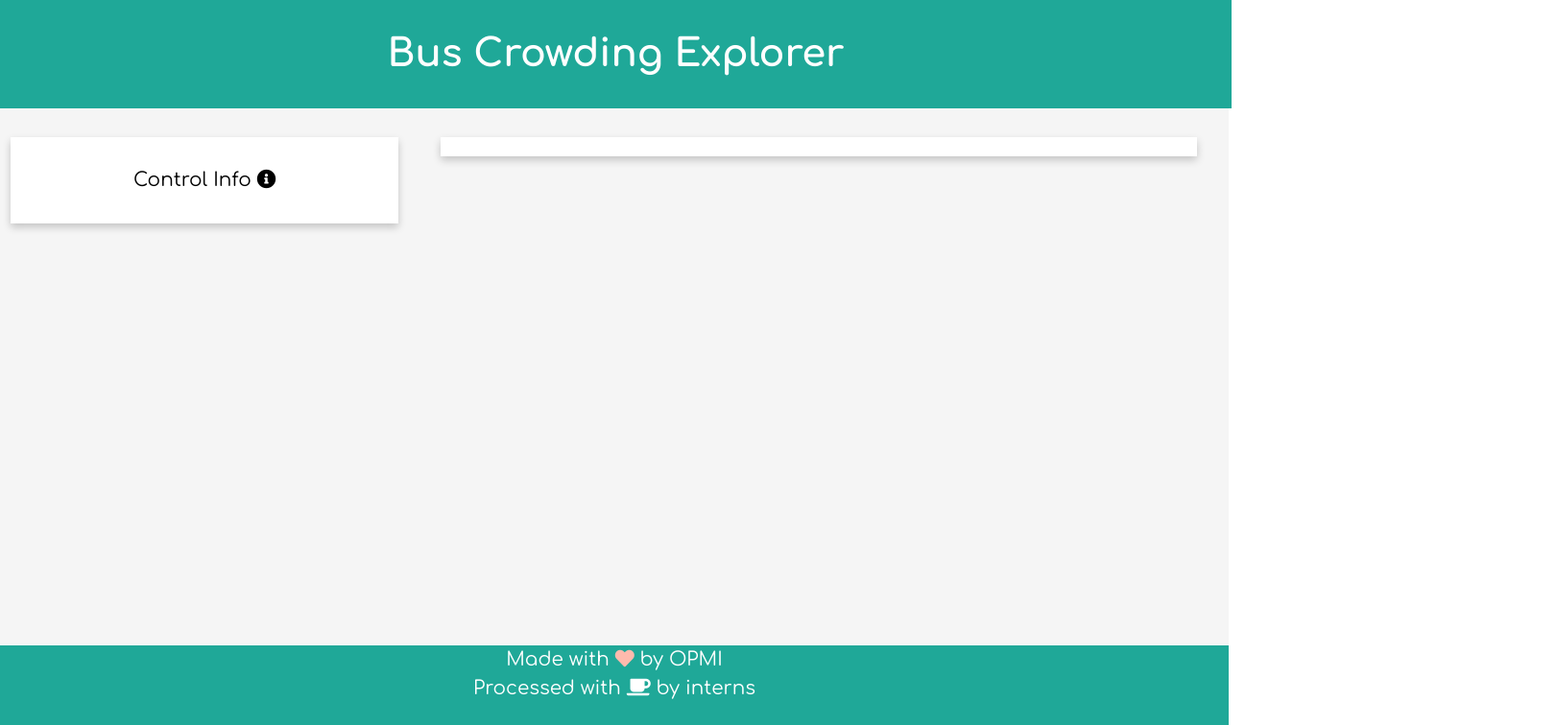
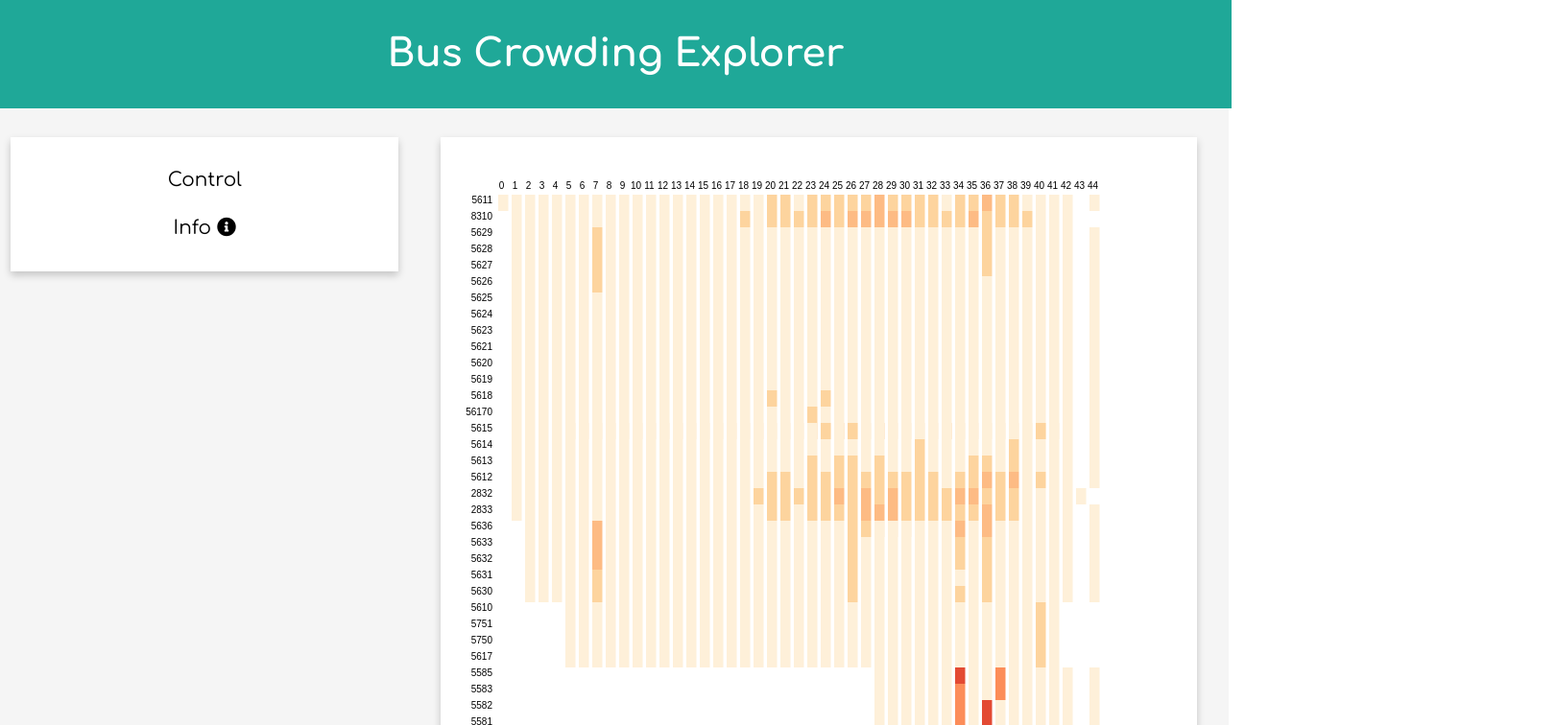
Before and after one commit to vlingenfelter/BusCrowdingExplorer, a plain HTML site: page index.html in a window 1280 px wide. Shown: the top 756 px of the page at 96% size, 1621 px wide, since content can reach past the window. Drawn offline with nearby package versions, Linux system fonts and the light colour scheme.

Commit message:
add the heatmap

```diff
--- a/index.html
+++ b/index.html
@@ -17,13 +17,18 @@
   </header>
 
   <main>
-    <div class="col-12">
+    <div class="col-12 row">
+      <!-- Control Panel -->
       <div class="col-4 panel real" >
         <div class="card real">
           <p>
             <span>Control</span>
+          </p>
+
+            <p>
+
             <!-- Trigger/Open The Modal -->
-            <a id="infoBtn"> Info <i class="fa fa-info-circle"></i></a>
+            <a id="infoBtn" style="justify:right"> Info <i class="fa fa-info-circle"></i></a>
 
             <!-- The Modal -->
             <div id="infoModal" class="modal">
@@ -31,19 +36,20 @@
               <!-- Modal content -->
               <div class="modal-content">
                 <span class="close">&times;</span>
-                <p>Some text in the Modal..</p>
+                <h2>What is Crowding?</h2>
+                <p>
+                   This will explain what crowding is.
+                </p>
               </div>
-          </p>
-
-
-
+              </p>
           </div>
         </div>
       </div>
 
-
-      <div class="col-8 panel real">
-        <div class="card real">
+      <!-- SVG -->
+      <div class="col-8 panel real" >
+        <div class="card real" id="chart-container">
+          <div id="chart"></div>
         </div>
       </div>
     </div>
@@ -56,7 +62,7 @@
         by <a style="color:white;" href="http://www.mbtabackontrack.com">OPMI</a>
         <br />
       Processed with <i class="fas fa-coffee"></i> by
-      <a style="color:white;" href="https://www.violetlingenfelter.com">interns</a>
+      <a style="color:white;" href="https://github.com/vlingenfelter/BusCrowdingExplorer">interns</a>
     </p>
     </div>
     </footer>
@@ -64,4 +70,5 @@
 </body>
 <script src="http://d3js.org/d3.v3.min.js"></script>
 <script src="page-layout.js"></script>
+<script src="viz.js"></script>
 </html>
--- a/style.css
+++ b/style.css
@@ -10,7 +10,7 @@
   --color-dark-background: #303030;
   --color-dark-cards: #424242;
   --color-dark-text: white;
-  /* light scheme (what if analysis) colors */
+  /* light scheme (for real data) colors */
   --color-light-background: #f5f5f5;
   --color-light-cards: white;
   --color-light-text: black;
@@ -38,6 +38,14 @@
   .col-10 {width: 83.33%;}
   .col-11 {width: 91.66%;}
   .col-12 {width: 100%;}
+
+  .row {
+    display:flex;
+  }
+
+  [class*="col-"] {
+    width: flex: 1;
+  }
 }
 
 body {
@@ -47,7 +55,7 @@ body {
   height: 100%;
   width: 100%;
 }
-main { height: inherit;}
+main { }
 header { background-color: var(-color--teal); }
 
 .title {
@@ -100,7 +108,7 @@ a:hover{
 .panel {
   float:left;
   text-align: center;
-  height: 70vh;
+  height: inherit;
 }
 /* */
 .panel.real { background-color: var(--color-light-background);}
--- /dev/null
+++ b/viz.js
@@ -0,0 +1,203 @@
+// Viz.js
+// ===============
+
+// Declare initial variables
+// -------------------------
+// find width of view
+var w = window.innerWidth || document.documentElement.clientWidth || document.body.clientWidth;
+w = w * .9;
+// define margin
+var margin = {
+    top: 50,
+    right: 50,
+    bottom: 150,
+    left: 50
+  },
+  width = w - margin.left - margin.right,
+  height = 1000 - margin.top - margin.bottom,
+
+  // make an array of colors
+  colors = ["#B30000", "#E34A33", "#FC8D59", "#FDBB84", "#FDD49E", "#FEF0D9"].reverse(),
+  buckets = colors.length,
+
+  // TO DO:
+  // abstract this so that it finds this based on given data
+  // days ----> stop IDs that populate y axis labels
+  days = [5611, 8310, 5629, 5628, 5627, 5626, 5625, 5624, 5623, 5621, 5620, 5619, 5618, 56170, 5615, 5614, 5613, 5612, 2832, 2833, 5636,
+    5633, 5632, 5631, 5630, 5610, 5751, 5750, 5617, 5585, 5583, 5582, 5581, 5580, 5579, 5578, 45581, 5605, 5547, 5590, 5589, 5588, 5587,
+    5650, 5609, 5607, 5606, 5603, 5602, 5601, 5600, 5599, 5598, 5597, 5596, 5595, 5594, 5593, 5592, 5591, 2829, 5586, 5546, 5544, 5543,
+    5542, 5541, 5540, 5539, 5538, 5537
+  ],
+  // Does this need to be abstracted? will we want this to be consistent or based on data?
+  // ASK AP
+  // times ----> the half hours that data is aggregated to
+  times = ["4:30:00", "5:00:00", "5:30:00", "6:00:00", "6:30:00", "7:00:00", "7:30:00", "8:00:00", "8:30:00", "9:00:00", "9:30:00",
+    "10:00:00", "10:30:00", "11:00:00", "11:30:00", "12:00:00", "12:30:00", "13:00:00", "13:30:00", "14:00:00", "14:30:00", "15:00:00",
+    "15:30:00", "16:00:00", "16:30:00", "17:00:00", "17:30:00", "18:00:00", "18:30:00", "19:00:00", "19:30:00", "20:00:00", "20:30:00",
+    "21:00:00", "21:30:00", "22:00:00", "22:30:00", "23:00:00", "23:30:00", "24:00:00", "24:30:00", "25:00:00", "25:30:00", "26:00:00",
+    "26:30:00"
+  ],
+  // the sizes that the grid will be
+  gridSizeX = Math.floor(width / days.length),
+  gridSizeY = Math.floor(height / times.length),
+  // datasets to pull from (to be replaced by back end)
+  datasets = ["heatmap/111.tsv", "data.tsv"];
+
+
+// heatmapChart: data (tsv) ---> svg
+// renders the heatmap
+var heatmapChart = function(tsvFile) {
+  // read the tsv
+  d3.tsv(tsvFile,
+    // accessor
+    function(d) {
+      return {
+        day: +d.stop_id,
+        hour: d.halfhour,
+        value: (+d.paxhoursuncomfortable) / (+d.paxhourstotal)
+      };
+    },
+    // call back
+    function(error, data) {
+
+      // make svg in the chart div
+      var svg = d3.select("#chart").append("svg")
+        .attr("width", width + margin.left + margin.right)
+        .attr("height", height + margin.top + margin.bottom)
+        .append("g")
+        .attr("transform", "translate(" + margin.left + "," + margin.top + ")");
+
+      // create group for stop ID labels
+      var dayLabelsGroup = svg.append("g");
+      var dayLabels = dayLabelsGroup.selectAll(".dayLabel")
+        .data(days)
+        .enter().append("text")
+        // anonymous function
+        // TO DO: either get rid of this or make it a real function
+        .text(function(d) {
+          return d;
+        })
+        .attr("x", 0)
+        .attr("y", function(d, i) { // stop id, position ---> where on grid it goes
+          return i * gridSizeY;
+        })
+        .style("text-anchor", "end")
+        .attr("transform", "translate(-6," + gridSizeX / 1.5 + ")");
+
+      // create group for x axis labels
+      // important for refresh function used for resizing
+      var timeLabelsGroup = svg.append('g').classed('x', true);
+      var timeLabels = timeLabelsGroup.selectAll(".timeLabel")
+        .data(times)
+        .enter().append("text")
+        .text(function(d, i) { // right now it's just showing position not time seg
+          return i;
+        })
+        .attr("x", function(d, i) { // time seg, position ---> where on grid it goes
+          return i * gridSizeX;
+        })
+        .attr("y", 0)
+        .style("text-anchor", "middle")
+        .attr("transform", "translate(" + gridSizeX / 4 + ", -6)")
+        // give each text element the .xLab class
+        .classed('xLab', true);
+
+
+      // find distinct stop ids in the data
+      const distinctStopID = [...new Set(data.map(x => x.day))];
+      // find distinct half hours in the data
+      const distinctHalfhour = [...new Set(data.map(x => x.hour))];
+      // for testing:
+      // console.log(distinctHalfhour);
+      // console.log(distinctStopID);
+
+      // give each piece of data it's coordinates
+      data.map(function(d) {
+        d.day = 1 + distinctStopID.indexOf(d.day);
+        d.hour = 1 + distinctHalfhour.indexOf(d.hour);
+        // remove NaN values and give them "0"
+        // TO DO:
+        // replace empty values with little arrows
+        if (isNaN(d.value)) {
+          d.value = 0;
+        }
+      })
+      // store this data in a global variable for testing
+      // get rid of this eventually
+      // refresh is dependent on this
+      thisData = data;
+
+      // scale the colors based on quantiles in the data
+      // check with Anna to see if this is best approach
+      var colorScale = d3.scale.quantile()
+        .domain([0, 1])
+        .range(colors);
+
+      // create "cards" ---> rectangles that represent a segement on route at given time
+      var cards = svg.selectAll(".hour")
+        .data(data);
+
+      // append a rectangle to each card
+      cards.enter().append("rect")
+        .attr("x", function(d, i) { // place this rect properly in grid X
+          return (d.hour - 1) * gridSizeX;
+        })
+        .attr("y", function(d, i) { // place this rect properly in grid Y
+          return (d.day - 1) * gridSizeY;
+        })
+        .attr("rx", 0)
+        .attr("ry", 0)
+        .attr("class", "hour")
+        .attr("width", ((gridSizeX * 3) / 4)) // width is currently 75% of grid size
+        .attr("height", gridSizeY) // keeps the routes continuous
+        .style("fill", function(d) { // color based on the value of the card
+          return colorScale(d.value);
+        });
+    });
+};
+
+// call heatmap on the tsv for the 111
+heatmapChart(datasets[0]);
+
+// whenever window resizes, call function resize
+d3.select(window).on('resize', resize);
+
+// resize the chart based on window width change
+function resize() {
+  data = thisData;
+  // update width based on the width of the chart element
+  var w = window.innerWidth || document.documentElement.clientWidth || document.body.clientWidth;
+  w = w * .9;
+
+  // apply margins
+  var width = w - margin.left - margin.right;
+  // calculate grid size for new width
+  var gridSizeX = Math.floor(width / days.length);
+
+  // create variable for svg
+  var svg = d3.select("#chart").select('svg');
+
+  // resize svg according to new width
+  svg.transition()
+    .duration(100)
+    .attr("preserveAspectRatio", "xMinYMin meet")
+    .attr("width", width);
+
+  // resize the labels for the time segements
+  var timeLabels = svg.selectAll('.xLab');
+  timeLabels.transition()
+    .duration(100)
+    .attr("x", function(d, i) {
+      return i * gridSizeX;
+    })
+    .attr("transform", "translate(" + gridSizeX / 4 + ", -6)");
+
+  // select all rectangles and change their width
+  var cards = svg.selectAll("rect");
+  cards.transition()
+    .duration(100)
+    .attr("width", (gridSizeX * 3) / 4)
+    .attr("x", function(d, i) {
+      return (d.hour - 1) * gridSizeX;
+    });
+}
```
